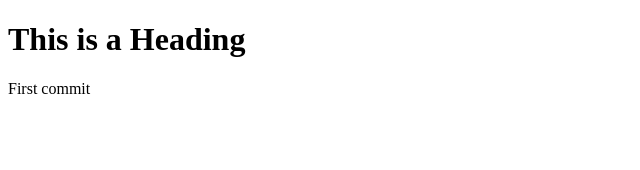
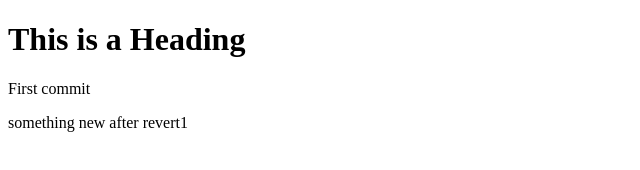
Before and after one commit to dunker1304/test-git, a plain HTML site: page index.html in a window 1280 px wide. Shown: the whole page, without its empty margins (0-640 px from the left). Drawn offline with Linux system fonts and the light colour scheme.

Commit message:
something new

```diff
--- a/index.html
+++ b/index.html
@@ -9,5 +9,7 @@
 <h1>This is a Heading</h1>
 <p>First commit</p>
 
+something new after revert1
+
 </body>
 </html>
```
